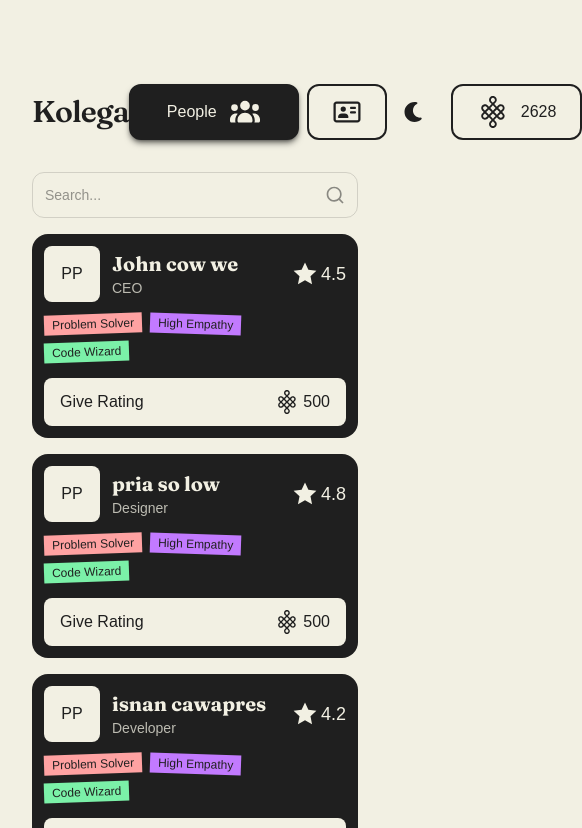
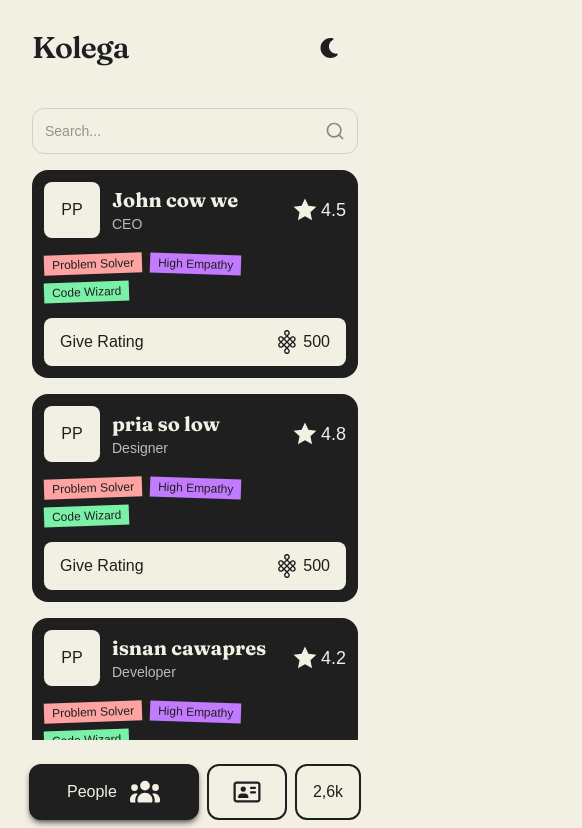
Before and after one commit to abcdavk/kolega-hub, a Next.js app: page / in a window 390 px wide. Shown: the top 828 px of the page, 582 px wide, since content can reach past the window. Built offline with nearby package versions, Linux system fonts and the light colour scheme; a web font is replaced by a local one.

Commit message:
feat: enchance transitions and animations

```diff
--- a/src/app/layout.tsx
+++ b/src/app/layout.tsx
@@ -12,7 +12,10 @@ export const metadata: Metadata = {
 
 export default function RootLayout({ children }: LayoutProps<"/">) {
   return (
-    <html lang="en" className="h-full antialiased" suppressHydrationWarning>
+    <html
+      lang="en"
+      className="h-full antialiased"
+      suppressHydrationWarning>
       <head>
         <script
           dangerouslySetInnerHTML={{
@@ -27,12 +30,10 @@ export default function RootLayout({ children }: LayoutProps<"/">) {
           }}
         />
       </head>
-      <body className="min-h-full flex flex-col">
+      <body className="min-h-full flex flex-col transition-colors duration-1000 ease-in-out">
         <Navbar />
-        <div className="flex min-h-screen flex-col bg-paper font-sans dark:bg-coal">
-          <main className="mx-auto flex w-full max-w-7xl flex-1 flex-col px-8 py-16">
-            {children}
-          </main>
+        <div className="flex min-h-screen flex-col bg-paper font-sans dark:bg-coal transition-colors duration-1000 ease-in-out">
+          <main className="mx-auto flex w-full max-w-7xl flex-1 flex-col px-8 py-0 md:py-16">{children}</main>
         </div>
       </body>
     </html>
--- a/src/components/Navbar.tsx
+++ b/src/components/Navbar.tsx
@@ -16,9 +16,24 @@ import { motion, LayoutGroup } from "motion/react";
 import IconKarma from "../app/icons/karma";
 import Link from "next/link";
 
+function formatCompactPoints(points: number) {
+  const formatValue = (value: number) => value.toFixed(1).replace(/\.0$/, "").replace(".", ",");
+
+  if (points >= 1_000_000) {
+    return `${formatValue(points / 1_000_000)}m`;
+  }
+
+  if (points >= 1_000) {
+    return `${formatValue(points / 1_000)}k`;
+  }
+
+  return String(points);
+}
+
 export default function Navbar() {
   const pathname = usePathname();
   const [isDark, setIsDark] = useState(false);
+  const karmaPoints = 2628;
 
   const isPeoplePage = pathname === "/";
   const isProfilePage = pathname === "/profile";
@@ -54,7 +69,7 @@ export default function Navbar() {
   ];
 
   return (
-    <header className="sticky top-16 z-50 w-full bg-paper dark:bg-coal">
+    <header className="sticky top-0 z-50 w-full bg-paper dark:bg-coal md:top-16 transition-colors duration-1000 ease-in-out">
       <nav className="mx-auto flex w-full max-w-7xl items-center justify-between px-8 py-5">
         <a
           href="#"
@@ -62,7 +77,20 @@ export default function Navbar() {
           Kolega
         </a>
         <LayoutGroup>
-          <div className="flex gap-2 font-medium">
+          <div className="flex items-center gap-2 md:hidden">
+            <button
+              type="button"
+              onClick={toggleTheme}
+              className="flex h-14 w-14 items-center justify-center rounded-xl transition-transform duration-300 hover:scale-105 cursor-pointer">
+              <FontAwesomeIcon
+                icon={isDark ? faSun : faMoon}
+                className="text-xl"
+                aria-hidden="true"
+              />
+            </button>
+          </div>
+          <div className="fixed inset-x-0 bottom-0 z-50 flex items-center justify-center gap-2 bg-paper px-4 py-6 dark:bg-coal md:static md:z-auto md:contents">
+            <div className="flex gap-2 font-medium md:flex-none md:justify-start">
               {navItems.map((item) => (
                 <Link
                   key={item.href}
@@ -73,12 +101,17 @@ export default function Navbar() {
                       width: item.active ? 170 : 80,
                     }}
                     transition={{ type: "spring", duration: 0.5 }}
-                  className={`flex h-14 items-center justify-center gap-3 overflow-hidden rounded-xl border-2 border-coal px-4 dark:border-paper group ${
+                    className={`flex h-14 max-md:min-w-max items-center justify-center gap-3 overflow-hidden rounded-xl border-2 border-coal px-4 dark:border-paper group ${
                       item.active ? "bg-coal text-paper shadow-md shadow-black/50 dark:bg-paper dark:text-coal" : ""
                     }`}>
                     {item.href === "/" ? (
                       <>
-                      {item.active && <span className="overflow-hidden whitespace-nowrap">{item.label}</span>}
+                        {item.active && (
+                          <span className="hidden overflow-hidden whitespace-nowrap md:inline">{item.label}</span>
+                        )}
+                        {item.active && (
+                          <span className="overflow-hidden whitespace-nowrap md:hidden">{item.label}</span>
+                        )}
 
                         <div className="flex h-8 w-8 shrink-0 items-center justify-center group-hover:animate-wiggle">
                           <FontAwesomeIcon
@@ -95,18 +128,32 @@ export default function Navbar() {
                             className="text-2xl"
                           />
                         </div>
-                      {item.active && <span className="overflow-hidden whitespace-nowrap">{item.label}</span>}
+                        {item.active && (
+                          <span className="hidden overflow-hidden whitespace-nowrap md:inline">{item.label}</span>
+                        )}
+                        {item.active && (
+                          <span className="overflow-hidden whitespace-nowrap md:hidden">{item.label}</span>
+                        )}
                       </>
                     )}
                   </motion.div>
                 </Link>
               ))}
             </div>
-          <div className="flex gap-2">
+            <Link
+              href="/shop"
+              aria-label={`Karma points: ${karmaPoints}`}
+              className={`flex h-14 items-center gap-3 rounded-xl border-2 border-coal px-4 transition-all duration-500 ease-in-out hover:scale-103 dark:border-paper group md:hidden ${
+                isShopPage ? "bg-coal text-paper shadow-md shadow-black/50 dark:bg-paper dark:text-coal" : ""
+              }`}>
+              {isShopPage && <IconKarma />}
+              <span className="font-medium">{formatCompactPoints(karmaPoints)}</span>
+            </Link>
+            <div className="hidden md:flex flex-1 justify-around gap-2 md:flex-none md:justify-start">
               <button
                 type="button"
                 onClick={toggleTheme}
-              className="flex h-14 w-14 items-center justify-center rounded-xl transition-transform duration-300 hover:scale-105 cursor-pointer">
+                className="flex h-14 w-14 items-center justify-center rounded-xl hover:rotate-180 transition-transform duration-300 cursor-pointer">
                 <FontAwesomeIcon
                   icon={isDark ? faSun : faMoon}
                   className="text-xl"
@@ -115,7 +162,7 @@ export default function Navbar() {
               </button>
               <Link
                 href="/shop"
-              className={`flex h-14 items-center gap-3 overflow-clip rounded-xl px-6 transition-all duration-500 ease-in-out hover:scale-103 border-2 border-coal dark:border-paper group ${isShopPage ? "bg-coal text-paper dark:bg-paper dark:text-coal shadow-md shadow-black/50" : ""}`}>
+                className={`flex h-14 max-md:w-14 max-md:justify-center max-md:px-0 items-center gap-3 overflow-clip rounded-xl px-6 transition-all duration-500 ease-in-out hover:scale-103 border-2 border-coal dark:border-paper group ${isShopPage ? "bg-coal text-paper dark:bg-paper dark:text-coal shadow-md shadow-black/50" : ""}`}>
                 <div className="flex translate-y-9 flex-col items-center gap-12 transition-transform group-hover:-translate-y-10">
                   <IconKarma />
                   <FontAwesomeIcon
@@ -123,8 +170,9 @@ export default function Navbar() {
                     className="shrink-0 text-2xl"
                   />
                 </div>
-              <span className="font-medium">2628</span>
+                <span className="font-medium max-md:hidden">{karmaPoints}</span>
               </Link>
+            </div>
           </div>
         </LayoutGroup>
       </nav>
--- a/src/components/people/personCard.tsx
+++ b/src/components/people/personCard.tsx
@@ -17,7 +17,7 @@ export function Badge({ texts }: BadgeProps) {
   const styles = ["-rotate-2 bg-red-300", "rotate-2 bg-purple-400", "-rotate-2 bg-green-300"];
 
   return (
-    <div className="mt-3 grid w-fit grid-cols-2 items-start gap-2">
+    <div className="my-4 grid w-fit grid-cols-2 items-start gap-2">
       {texts.map((text, index) => (
         <div
           key={`${text}-${index}`}
@@ -47,16 +47,23 @@ export default function PersonCard({ name, position, score }: PersonCardProps) {
         <div className="ml-auto flex items-center gap-1">
           <RiStarFill className="text-paper dark:text-coal" />
           {/* SCORE */}
-          <p className="text-lg text-paper dark:text-coal">{score.toFixed(1)}</p>
+          <p className="font-medium text-lg text-paper dark:text-coal">{score.toFixed(1)}</p>
         </div>
       </div>
       <Badge texts={["Problem Solver", "High Empathy", "Code Wizard"]} />
 
       {/* GIVE RATING BUTTON */}
-      <button className="mt-4 w-full flex rounded-lg bg-paper dark:bg-coal py-3 px-4 text-md">
+      <button className="mt-auto w-full h-12 flex rounded-lg bg-paper dark:bg-coal items-center px-4 text-md hover:scale-102 hover:translate-y-1 transition-transform duration-300 ease-out cursor-pointer group overflow-clip">
         <p className="text-coal dark:text-paper font-medium">Give Rating</p>
         <div className="ml-auto flex items-center gap-1">
-          <IconKarma className="block h-6 w-6 bg-coal dark:bg-paper" />
+          <div className="flex flex-col gap-4 translate-y-15 group-hover:-translate-y-25 transition-transform duration-1000 ease-out">
+            <IconKarma className="block h-6 w-6 bg-coal dark:bg-paper" />
+            <IconKarma className="block h-6 w-6 bg-coal dark:bg-paper" />
+            <IconKarma className="block h-6 w-6 bg-coal dark:bg-paper" />
+            <IconKarma className="block h-6 w-6 bg-coal dark:bg-paper" />
+            <IconKarma className="block h-6 w-6 bg-coal dark:bg-paper" />
+            <IconKarma className="block h-6 w-6 bg-coal dark:bg-paper" />
+          </div>
           <p className="text-coal dark:text-paper font-medium">500</p>
         </div>
       </button>
```
Also changed, not shown: src/app/page.tsx (+9 -5 lines). Lines whose indentation alone changed are shown as unchanged.
